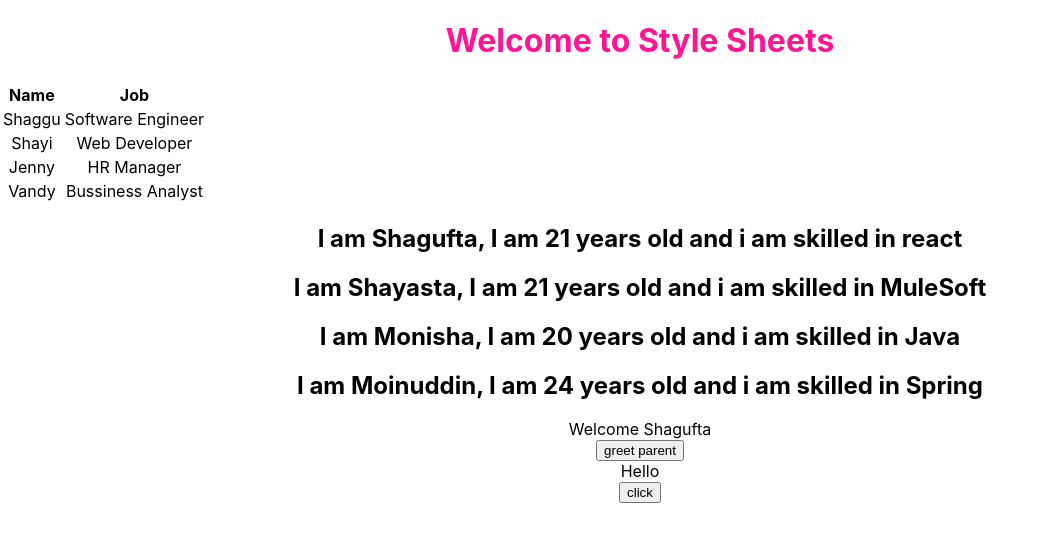
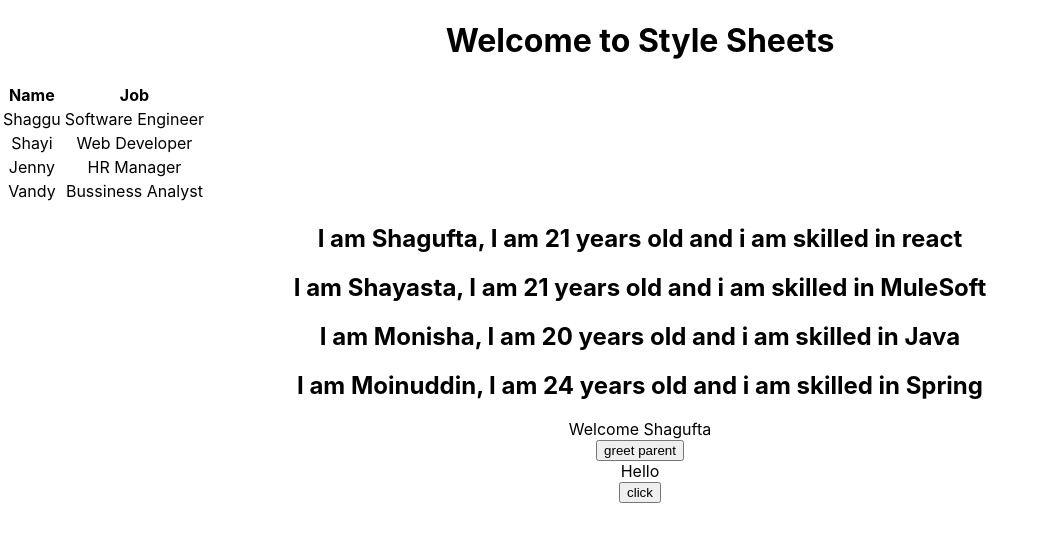
Before and after one commit to sandhyab9113/DXC_REACT, a React (Create React App) app: page / in a window 1280 px wide. Shown: the top 542 px of the page, without its empty margins (0-1045 px from the left). Built offline with nearby package versions, Linux system fonts and the light colour scheme.

Commit message:
Conditional Styling

```diff
--- a/src/App.js
+++ b/src/App.js
@@ -8,18 +8,10 @@ import ClassClick from './components/ClassClick';
 import FunctionClick from './components/FunctionClick';
 import EventBind from './components/EventBind';
 import ParentComponent from './components/ParentComponent';
-
 import UserGreeting from './components/UserGreeting';
-
 import NameList from './components/NameList';
-
 import Table from './components/Table';
-
 import StyleSheet from './components/StyleSheet';
-
-
-
-
 
 
 
@@ -29,7 +21,7 @@ function App() {
 
     <div className="App">
 
-      <StyleSheet />
+      <StyleSheet enabled={false} />
 
       <Table />
 
--- a/src/components/StyleSheet.js
+++ b/src/components/StyleSheet.js
@@ -1,12 +1,12 @@
 import React from 'react'
 import './myStyles.css'
 
-function StyleSheet() {
+function StyleSheet(props) {
+    let className = props.enabled ? 'primary' : ''
     return (
         <div>
-            <h1 className='primary'> Welcome to Style Sheets </h1>
+            <h1 className={className}> Welcome to Style Sheets </h1>
         </div>
     )
 }
-
 export default StyleSheet
```
